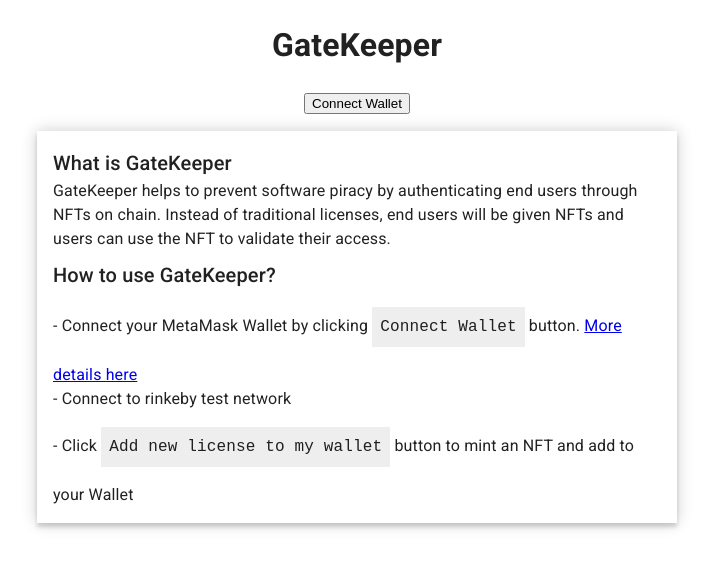
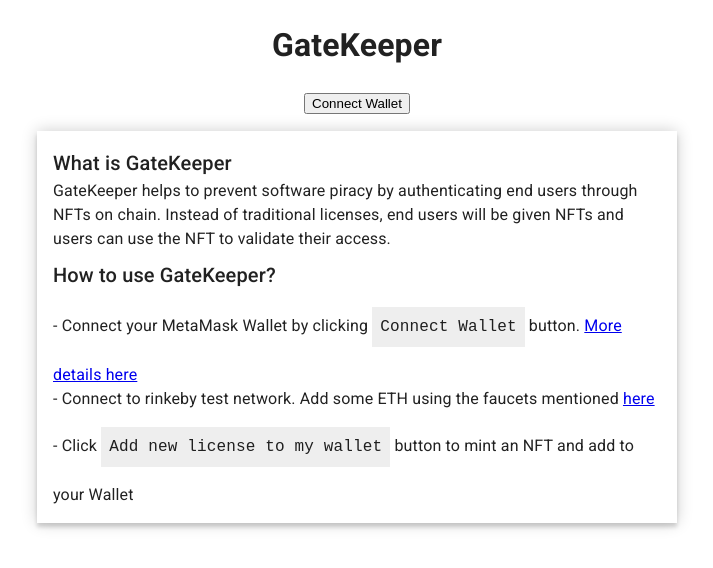
Before and after one commit to saravmajestic/gatekeeper, a React (Create React App) app in the folder client/: page / in a window 1280 px wide. Shown: the top 568 px of the page, without its empty margins (283-996 px from the left). Built offline with nearby package versions, Linux system fonts and the light colour scheme.

Commit message:
chore: add faucets

```diff
--- a/client/src/pages/Landing.tsx
+++ b/client/src/pages/Landing.tsx
@@ -112,7 +112,15 @@ const LandingPage = () => {
           </Link>
         </Typography>
         <Typography variant="body1">
-          - Connect to rinkeby test network
+          - Connect to rinkeby test network. Add some ETH using the faucets
+          mentioned{" "}
+          <Link
+            to={
+              "https://buildspace.so/p/create-turn-based-nft-game/lessons/deploy-to-rinkeby-opensea"
+            }
+          >
+            here
+          </Link>
         </Typography>
         <Typography variant="body1">
           - Click <pre>Add new license to my wallet</pre> button to mint an NFT
```
